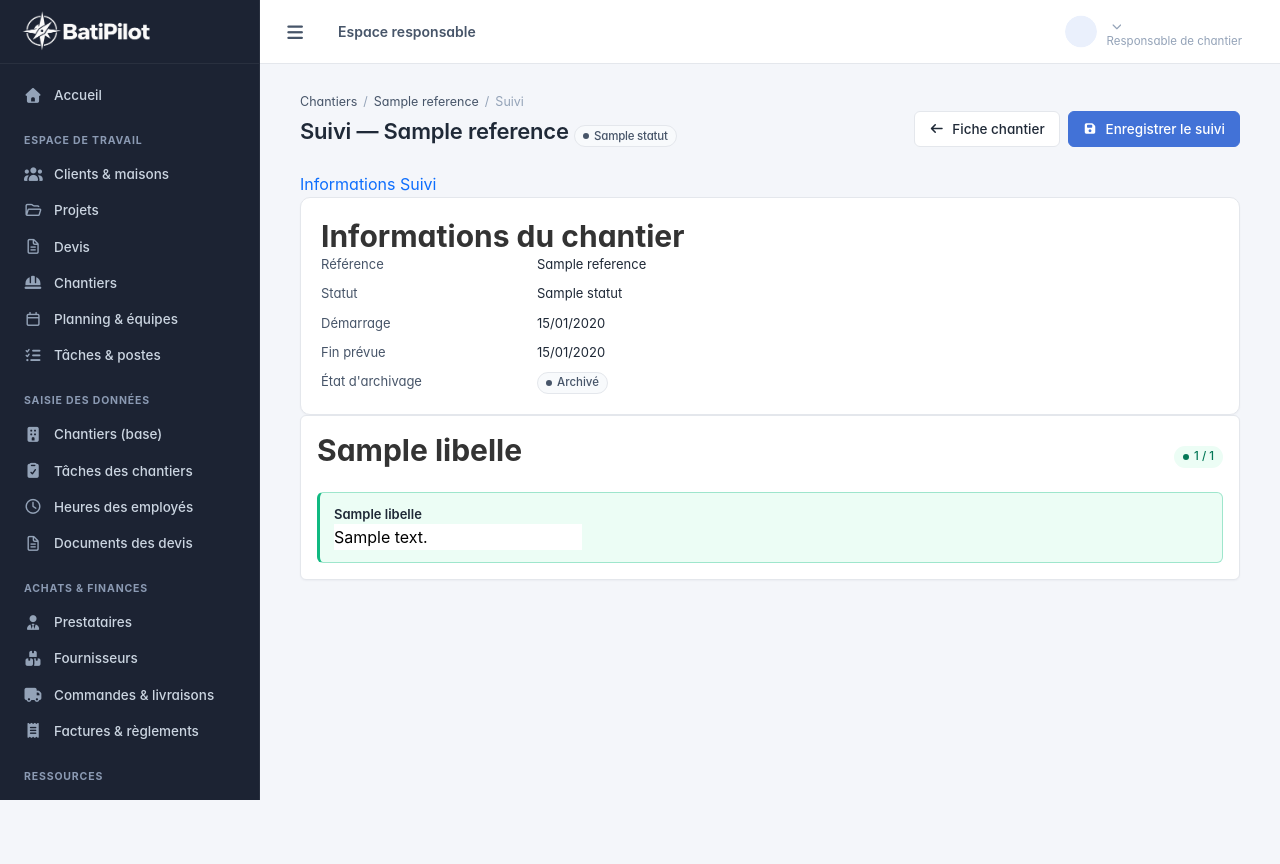
After one commit to Lycee-Rostand/batipilot26, a Symfony app: template templates/chantier/suivi.html.twig in a window 1280 px wide. The commit adds this page. Run offline with Twig, Linux system fonts and the light colour scheme; the template is opened without the code that fills it: most values are stand-ins (such as "Sample title", 1, 10 or a date in 2020); some libraries are stand-ins or nearby versions; some web fonts are replaced.

Commit message:
feat(chantier)ajout onglet suivi dans chantier avec liste des Tâches par poste par chantier

```diff
--- a/templates/chantier/show.html.twig
+++ b/templates/chantier/show.html.twig
@@ -10,9 +10,15 @@
         </div>
         <div class="page-header__actions">
             <a href="{{ path('app_chantier_index') }}" class="m-btn m-btn--ghost"><i class="fa-solid fa-arrow-left" aria-hidden="true"></i> Retour</a>
+            <a href="{{ path('app_chantier_suivi', {'id': chantier.id}) }}" class="m-btn m-btn--ghost"><i class="fa-solid fa-list-check" aria-hidden="true"></i> Suivi</a>
             <a href="{{ path('app_chantier_edit', {'id': chantier.id}) }}" class="m-btn m-btn--primary"><i class="fa-regular fa-pen-to-square" aria-hidden="true"></i> Modifier</a>
         </div>
     </div>
+
+    <nav class="bp-subtabs" aria-label="Sections du chantier">
+        <a href="{{ path('app_chantier_show', {'id': chantier.id}) }}" class="bp-subtab is-active">Informations</a>
+        <a href="{{ path('app_chantier_suivi', {'id': chantier.id}) }}" class="bp-subtab">Suivi</a>
+    </nav>
 
     <section class="m-card">
         <dl class="bp-dl">
--- /dev/null
+++ b/templates/chantier/suivi.html.twig
@@ -0,0 +1,145 @@
+{% extends 'layout.html.twig' %}
+
+{% block title %}Suivi — {{ chantier.reference }} - Chantiers{% endblock %}
+
+{% block body %}
+    <form method="post" action="{{ path('app_chantier_suivi', {'id': chantier.id}) }}">
+        <input type="hidden" name="_token" value="{{ csrf_token('suivi_chantier_' ~ chantier.id) }}">
+
+        <div class="page-header">
+            <div>
+                <nav class="bp-breadcrumb" aria-label="Fil d'Ariane">
+                    <a href="{{ path('app_chantier_index') }}">Chantiers</a>
+                    <span aria-hidden="true">/</span>
+                    <a href="{{ path('app_chantier_show', {'id': chantier.id}) }}">{{ chantier.reference }}</a>
+                    <span aria-hidden="true">/</span>
+                    <span>Suivi</span>
+                </nav>
+                <h1>
+                    Suivi — {{ chantier.reference }}
+                    {% if chantier.statut %}
+                        <span class="bp-badge">{{ chantier.statut.nom }}</span>
+                    {% endif %}
+                </h1>
+            </div>
+            <div class="page-header__actions">
+                <a href="{{ path('app_chantier_show', {'id': chantier.id}) }}" class="m-btn m-btn--ghost">
+                    <i class="fa-solid fa-arrow-left" aria-hidden="true"></i> Fiche chantier
+                </a>
+                <button type="submit" class="m-btn m-btn--primary">
+                    <i class="fa-solid fa-floppy-disk" aria-hidden="true"></i> Enregistrer le suivi
+                </button>
+            </div>
+        </div>
+
+        <nav class="bp-subtabs" aria-label="Sections du chantier">
+            <a href="{{ path('app_chantier_show', {'id': chantier.id}) }}" class="bp-subtab">Informations</a>
+            <a href="{{ path('app_chantier_suivi', {'id': chantier.id}) }}" class="bp-subtab is-active">Suivi</a>
+        </nav>
+
+        <section class="m-card">
+            <h2>Informations du chantier</h2>
+            <dl class="bp-dl">
+                <dt>Référence</dt><dd>{{ chantier.reference ?: '-' }}</dd>
+                <dt>Statut</dt><dd>{{ chantier.statut ? chantier.statut.nom : '-' }}</dd>
+                <dt>Démarrage</dt><dd>{{ chantier.dateDemarrage ? chantier.dateDemarrage|date('d/m/Y') : '-' }}</dd>
+                <dt>Fin prévue</dt><dd>{{ chantier.dateFinPrevue ? chantier.dateFinPrevue|date('d/m/Y') : '-' }}</dd>
+                <dt>État d'archivage</dt>
+                <dd>
+                    {% if chantier.archive %}
+                        <span class="bp-badge">Archivé</span>
+                    {% else %}
+                        <span class="bp-badge bp-badge--success">Actif</span>
+                    {% endif %}
+                </dd>
+            </dl>
+        </section>
+
+        {% if tachesParPoste is empty %}
+            <section class="m-card">
+                <p>Aucune tâche de suivi associée à ce chantier.</p>
+            </section>
+        {% else %}
+            {% for groupe in tachesParPoste %}
+                {% set poste = groupe.poste %}
+                {% set isComplete = groupe.totalCount > 0 and groupe.doneCount == groupe.totalCount %}
+
+                <section class="m-card bp-subcard">
+                    <div class="page-header">
+                        <div>
+                            <h2>{{ poste ? (poste.libelle ?: ('Poste #' ~ poste.id)) : 'Tâches sans poste' }}</h2>
+                        </div>
+                        <div class="page-header__actions">
+                            <span class="bp-badge {{ isComplete ? 'bp-badge--success' : 'bp-badge--accent' }}">
+                                {{ groupe.doneCount }} / {{ groupe.totalCount }}
+                            </span>
+                        </div>
+                    </div>
+
+                    <div class="bp-task-list">
+                        {% for ct in groupe.items %}
+                            {% set tache = ct.tache %}
+                            {% set formatNom = tache and tache.tacheFormat ? tache.tacheFormat.nom : '' %}
+                            {% set formatLower = formatNom|lower %}
+                            {% set ctId = ct.id %}
+
+                            {% set isDone = ct.isValBoolean() or ct.valDate is not null or ct.valDateHeure is not null or ct.valEntier is not null or ct.valFloat is not null or (ct.valTexte is not null and ct.valTexte != '') %}
+
+                            <div class="bp-task {{ isDone ? 'is-done' : '' }}">
+                                <div class="bp-task__main">
+                                    <div class="bp-task__title">{{ tache ? tache.libelle : ('Tâche #' ~ ctId) }}</div>
+                                    {% if formatNom %}
+                                        <div class="bp-task__meta">Format : {{ formatNom }}</div>
+                                    {% endif %}
+                                </div>
+
+                                <div class="bp-task__val">
+                                    {% if 'bool' in formatLower or 'oui' in formatLower or 'case' in formatLower %}
+                                        <input type="hidden" name="taches[{{ ctId }}][bool]" value="0">
+                                        <label class="bp-check">
+                                            <input type="checkbox"
+                                                   name="taches[{{ ctId }}][bool]"
+                                                   value="1"
+                                                   {{ ct.isValBoolean() ? 'checked' : '' }}>
+                                            <span>{{ ct.isValBoolean() ? 'Oui / Réalisé' : 'Non / À faire' }}</span>
+                                        </label>
+                                    {% elseif 'datetime' in formatLower or 'heure' in formatLower %}
+                                        <input type="datetime-local"
+                                               class="m-input"
+                                               name="taches[{{ ctId }}][datetime]"
+                                               value="{{ ct.valDateHeure ? ct.valDateHeure|date('Y-m-d\\TH:i') : '' }}">
+                                    {% elseif 'date' in formatLower %}
+                                        <input type="date"
+                                               class="m-input"
+                                               name="taches[{{ ctId }}][date]"
+                                               value="{{ ct.valDate ? ct.valDate|date('Y-m-d') : '' }}">
+                                    {% elseif 'entier' in formatLower or 'int' in formatLower %}
+                                        <input type="number"
+                                               step="1"
+                                               class="m-input"
+                                               name="taches[{{ ctId }}][int]"
+                                               value="{{ ct.valEntier is not null ? ct.valEntier : '' }}"
+                                               placeholder="Entier">
+                                    {% elseif 'float' in formatLower or 'décimal' in formatLower or 'decimal' in formatLower or 'montant' in formatLower %}
+                                        <input type="number"
+                                               step="0.01"
+                                               class="m-input"
+                                               name="taches[{{ ctId }}][float]"
+                                               value="{{ ct.valFloat is not null ? ct.valFloat : '' }}"
+                                               placeholder="0.00">
+                                    {% else %}
+                                        <input type="text"
+                                               class="m-input"
+                                               name="taches[{{ ctId }}][texte]"
+                                               value="{{ ct.valTexte ?? '' }}"
+                                               placeholder="Saisir une valeur...">
+                                    {% endif %}
+                                </div>
+                            </div>
+                        {% endfor %}
+                    </div>
+                </section>
+            {% endfor %}
+        {% endif %}
+    </form>
+{% endblock %}
```
Also changed, not shown: src/Controller/ChantierController.php (+114 -1 lines).
